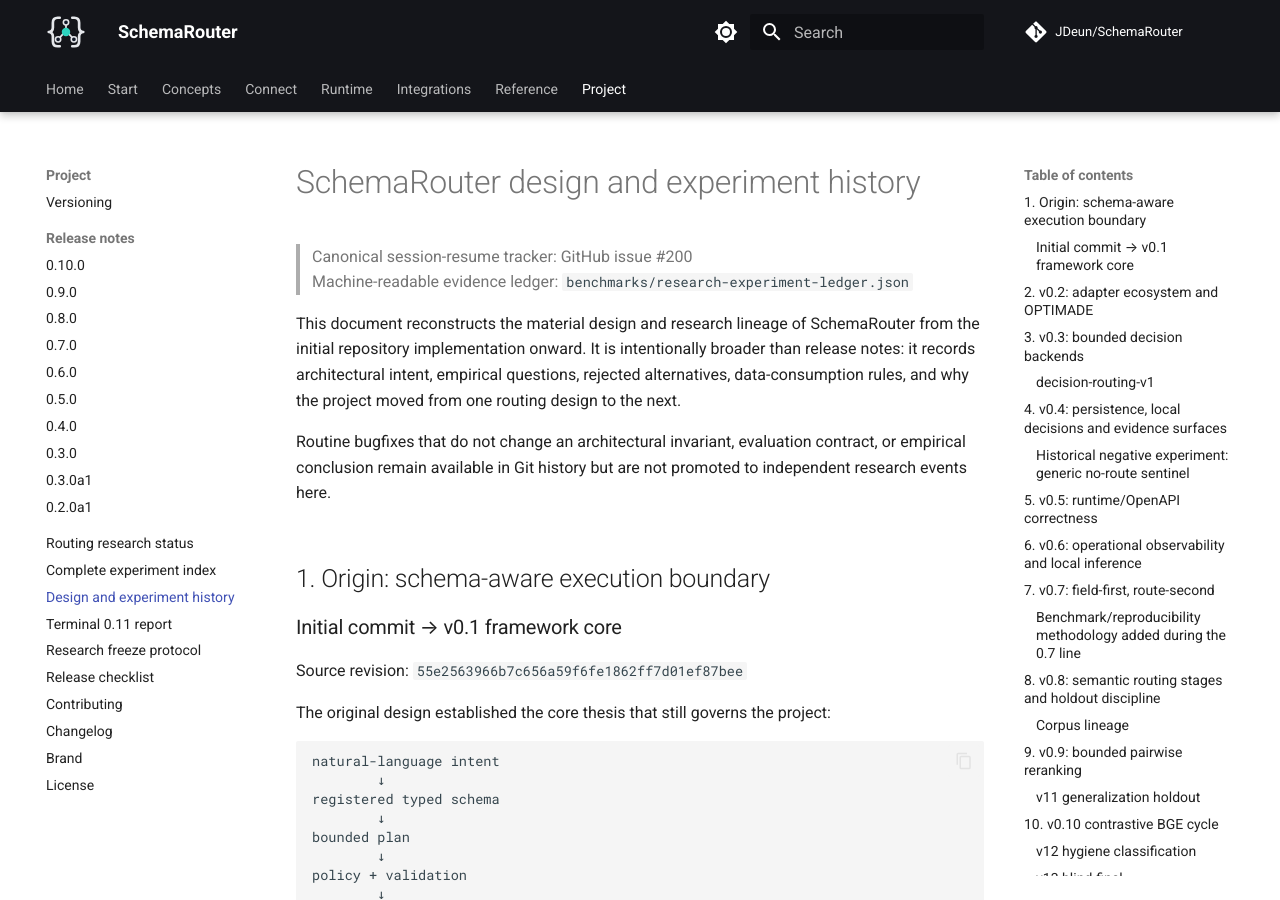
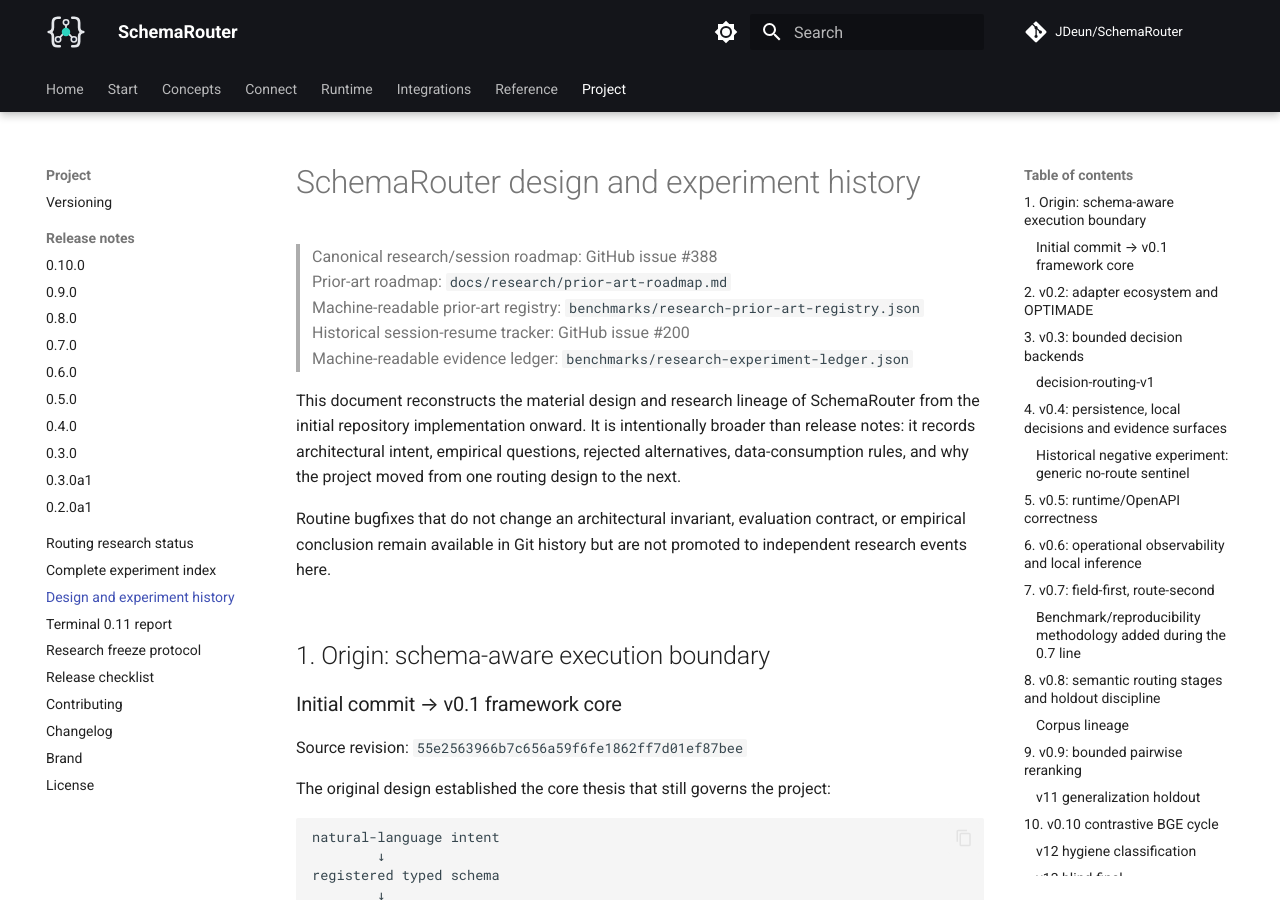
Before and after one commit to JDeun/SchemaRouter, an MkDocs documentation site: the page built from docs/research/design-and-experiment-history.md, in a window 1280 px wide and 900 px high. Built offline with MkDocs 1.6.1 and Material for MkDocs 9.7.7, drawn with Linux system fonts in a browser that asks for light colours; comment, search, counter and statistics services are not loaded.

Commit message:
docs: connect design-and-experiment-history.md to prior-art roadmap

```diff
--- a/docs/research/design-and-experiment-history.md
+++ b/docs/research/design-and-experiment-history.md
@@ -1,6 +1,9 @@
 # SchemaRouter design and experiment history
 
-> Canonical session-resume tracker: GitHub issue #200
+> Canonical research/session roadmap: GitHub issue #388
+> Prior-art roadmap: `docs/research/prior-art-roadmap.md`
+> Machine-readable prior-art registry: `benchmarks/research-prior-art-registry.json`
+> Historical session-resume tracker: GitHub issue #200
 > Machine-readable evidence ledger: `benchmarks/research-experiment-ledger.json`
 
 This document reconstructs the material design and research lineage of SchemaRouter from the initial repository implementation onward. It is intentionally broader than release notes: it records architectural intent, empirical questions, rejected alternatives, data-consumption rules, and why the project moved from one routing design to the next.
```
